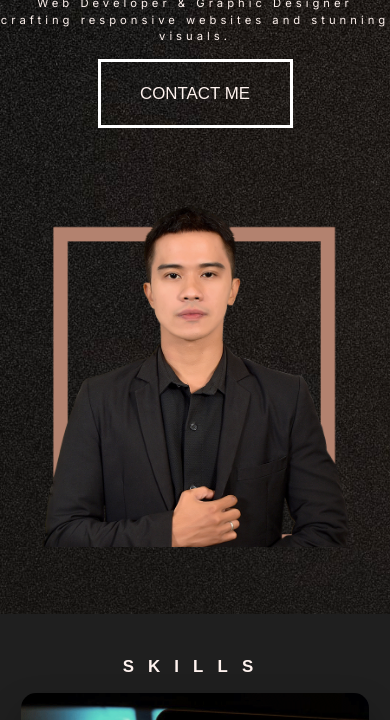
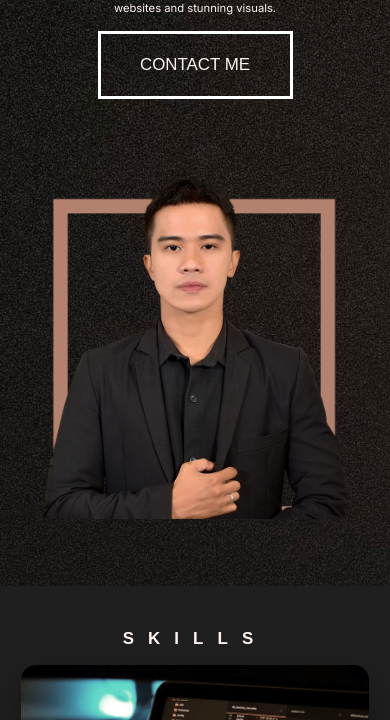
Before and after one commit to OliciaMeynard/oliciameynard, a plain HTML site: page index.html in a window 390 px wide. Shown: the part 380-1100 px from the top of the page. Drawn offline with nearby package versions, Linux system fonts and the light colour scheme; a script that the page names is missing.

Commit message:
change letter spacing of blurb

```diff
--- a/css/queries.css
+++ b/css/queries.css
@@ -39,6 +39,10 @@
   .secondary-header {
     font-size: 3.6rem;
     letter-spacing: 2rem;
+  }
+  .hero-inner .blurb-text {
+
+    margin: 0 30px;
   }
 }
 
--- a/css/style.css
+++ b/css/style.css
@@ -488,10 +488,11 @@ body {
   font-size: 1.6rem;
   color: var(--color-secondary);
   /* text-transform: uppercase; */
-  letter-spacing: 4px;
+  /* letter-spacing: 4px; */
   margin-top: 1.6rem;
   text-align: center;
   line-height: 1.5;
+  margin: 0 50px;
 }
 
 /*******************
```
